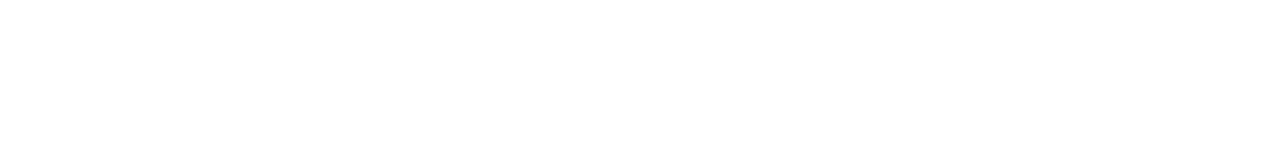
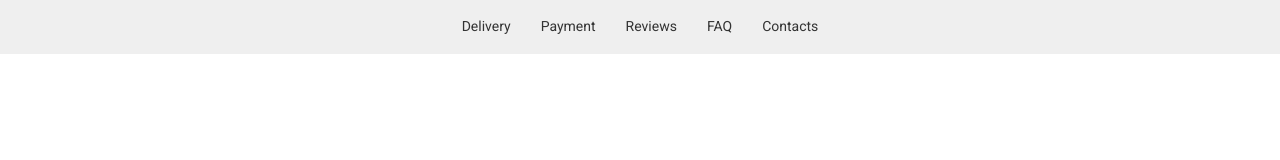
Before and after one commit to OlehLunov/Chairs-site, a website: page index.html in a window 1280 px wide. Drawn offline with Linux system fonts and the light colour scheme.

Commit message:
some top header

```diff
--- a/index.html
+++ b/index.html
@@ -8,9 +8,30 @@
     <link rel="preconnect" href="https://fonts.googleapis.com">
     <link rel="preconnect" href="https://fonts.gstatic.com" crossorigin>
     <link href="https://fonts.googleapis.com/css2?family=Roboto:wght@400;500;700&display=swap" rel="stylesheet">
+    <link rel="stylesheet" href="css/main.css">
     <title>Beauti-site</title>
 </head>
 <body>
-
+    <header class="header">
+        <nav  class="header__top">
+            <ul class="top__list container">
+                <li class="top__list-item">
+                    <a href="#" class="top__list-link">Delivery</a>
+                </li>
+                <li class="top__list-item">
+                    <a href="#" class="top__list-link">Payment</a>
+                </li>
+                <li class="top__list-item">
+                    <a href="#" class="top__list-link">Reviews</a>
+                </li>
+                <li class="top__list-item">
+                    <a href="#" class="top__list-link">FAQ</a>
+                </li>
+                <li class="top__list-item">
+                    <a href="#" class="top__list-link">Contacts</a>
+                </li>
+            </ul>
+        </nav>
+    </header>
 </body>
 </html>
--- a/scss/_vars.scss
+++ b/scss/_vars.scss
@@ -0,0 +1,10 @@
+:root{
+  --font-regular: 400;
+  --font-medium:500;
+  --font-bold:500;
+
+  --dark-text:#333333;
+  --white-text:#FFFFFF;
+
+  --main-color:#F13C6E;
+}
--- a/scss/main.scss
+++ b/scss/main.scss
@@ -1,4 +1,7 @@
-@import "normalize",
+@import
+"normalize",
 "global",
-"vars"
+"vars",
+
+"sections/header"
 ;
--- /dev/null
+++ b/scss/sections/_header.scss
@@ -0,0 +1,16 @@
+.header__top{
+  background: #EFEFEF;
+  padding-top: 17px;
+  padding-bottom: 17px;
+}
+.top__list{
+  display: flex;
+  gap: 30px;
+  text-align: center;
+  justify-content: center;
+
+  &-link{
+    color: var(--dark-text);
+    line-height: 1.142;
+  }
+}
```
Also changed, not shown: css/main.css, img/logo.svg (added), 1 other file.
